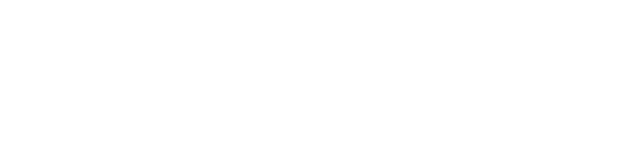
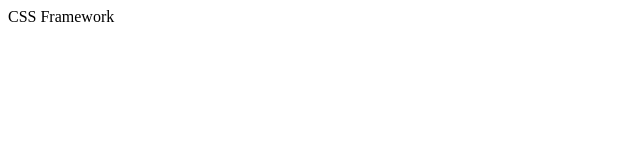
Before and after one commit to MichaelVolk94/mtm6407-custom-css-framework, a plain HTML site: page index.html in a window 1280 px wide. Shown: the whole page, without its empty margins (0-640 px from the left). Drawn offline with Linux system fonts and the light colour scheme.

Commit message:
Uploaded to github

```diff
--- a/index.html
+++ b/index.html
@@ -6,6 +6,6 @@
     <title>Custom CSS Framework</title>
 </head>
 <body>
-
+    <p>CSS Framework</p>
 </body>
 </html>
```
